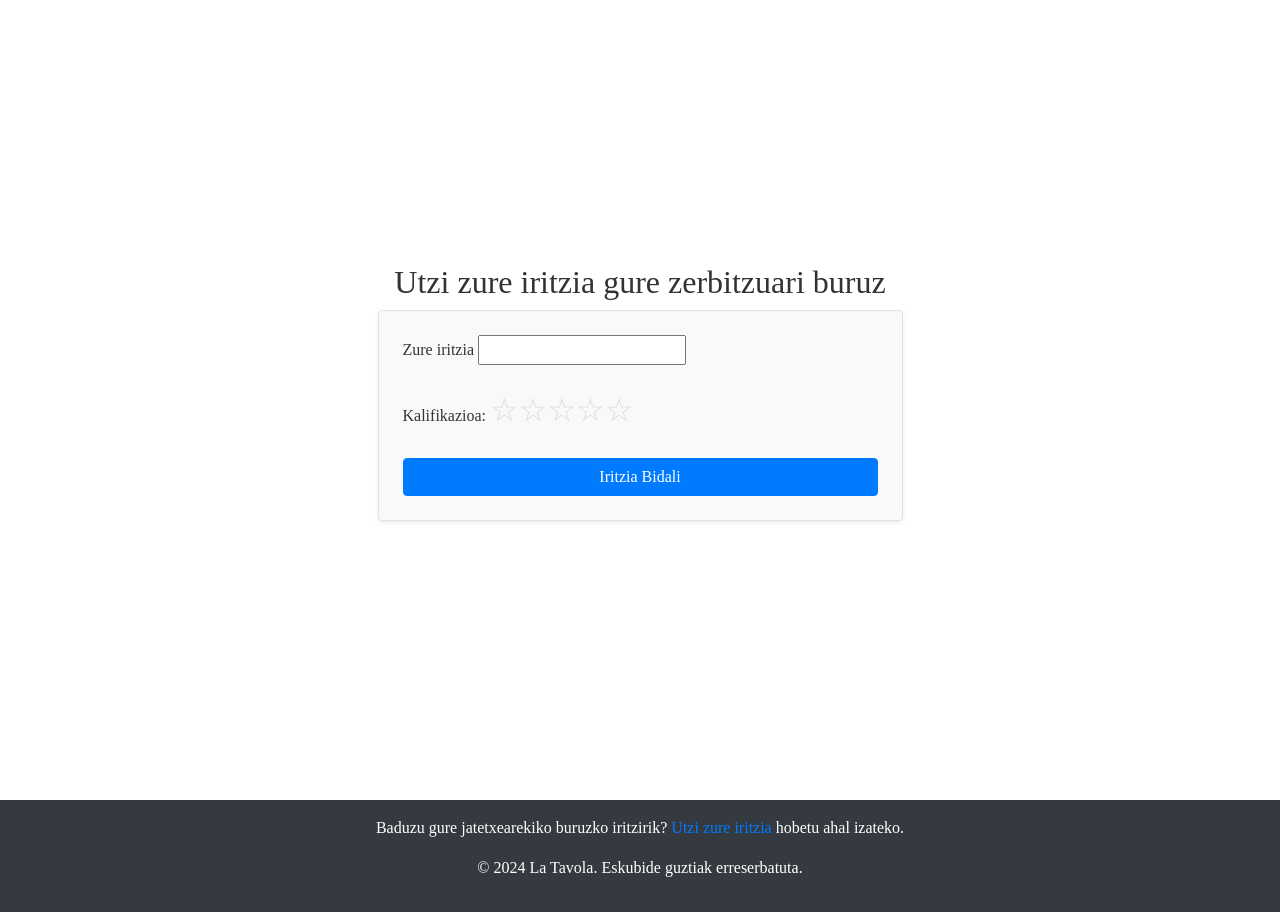
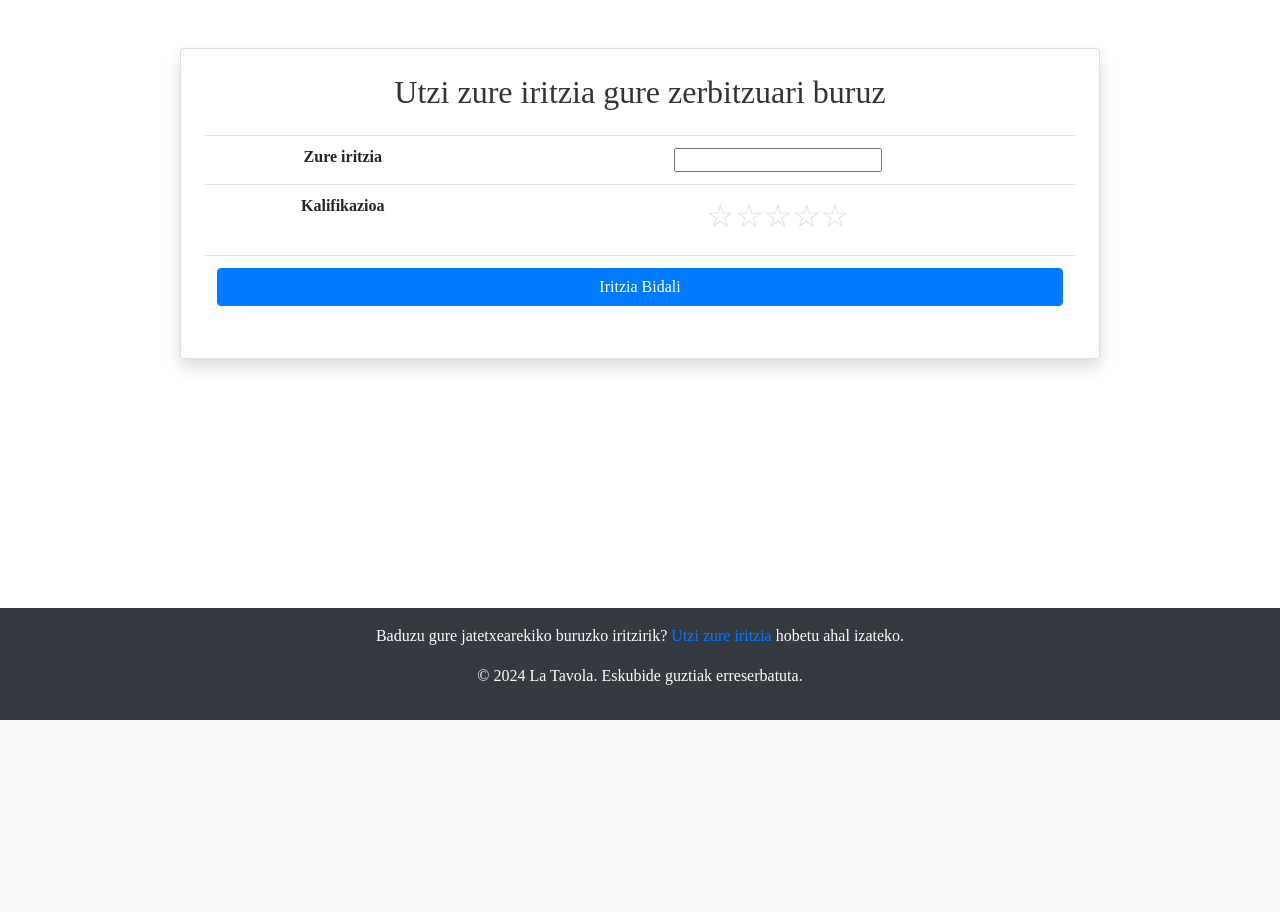
Before and after one commit to asierferrero/LaTavola, a Django app: template LaTavolaProiektua/LaTavolaAplikazioa/templates/iritzia_sartu.html in a window 1280 px wide. Shown: the part 80-992 px from the top of the page. After the commit the page ends 800 px from the top, so only its background shows below. Run offline with Django 5.2, Linux system fonts and the light colour scheme; the template is opened without the code that fills it, so the values that code supplies are empty, except form fields; tables that the repository leaves empty hold one stand-in row (values such as "Sample post"); form fields are guessed from the names that the template uses; some libraries are stand-ins or nearby versions.

Commit message:
feat (#17): Estiloa aldatuta

```diff
--- a/LaTavolaProiektua/LaTavolaAplikazioa/templates/iritzia_sartu.html
+++ b/LaTavolaProiektua/LaTavolaAplikazioa/templates/iritzia_sartu.html
@@ -1,21 +1,24 @@
 {% extends "base.html" %}
 
 {% block content %}
-  <div class="container d-flex justify-content-center align-items-center vh-100">
-    <div class="col-md-6">
-      <h2 class="text-center">Utzi zure iritzia gure zerbitzuari buruz</h2>
-      <form method="post" class="p-4 border rounded bg-light shadow-sm">
+  <section class="login-section py-5">
+    <div class="container">
+      <div class="row justify-content-center">
+        <div class="col-md-10">
+          <div class="card p-4 shadow">
+            <h2 class="text-center mb-4">Utzi zure iritzia gure zerbitzuari buruz</h2>
+            <div class="table-responsive">
+              <form method="post" class="form-horizontal">
                 {% csrf_token %}
-
-        <div class="form-group">
-          <label for="{{ form.testua.id_for_label }}">Zure iritzia</label>
-          {{ form.testua }}
-        </div>
-
-        <div class="form-group">
-          <label>Kalifikazioa:</label>
-          <div class="rating text-center">
-            <!-- Usamos el campo "izarrak" pero con radios personalizados -->
+                <table class="table text-center" style="margin: 0 auto;">
+                  <tr>
+                    <td><strong>Zure iritzia</strong></td>
+                    <td>{{ form.testua }}</td>
+                  </tr>
+                  <tr>
+                    <td><strong>Kalifikazioa</strong></td>
+                    <td>
+                      <div class="rating">
                         <input type="radio" name="izarrak" id="star5" value="5" {% if form.izarrak.value == "5" %}checked{% endif %}>
                         <label for="star5" title="5 estrellas">☆</label>
 
@@ -31,12 +34,21 @@
                         <input type="radio" name="izarrak" id="star1" value="1" {% if form.izarrak.value == "1" %}checked{% endif %}>
                         <label for="star1" title="1 estrella">☆</label>
                       </div>
-        </div>
-
+                    </td>
+                  </tr>
+                  <tr>
+                    <td colspan="2">
                       <button type="submit" class="btn btn-primary w-100">Iritzia Bidali</button>
+                    </td>
+                  </tr>
+                </table>
               </form>
             </div>
           </div>
+        </div>
+      </div>
+    </div>
+  </section>
 
   <style>
     .rating {
```
Lines whose indentation alone changed are shown as unchanged.
